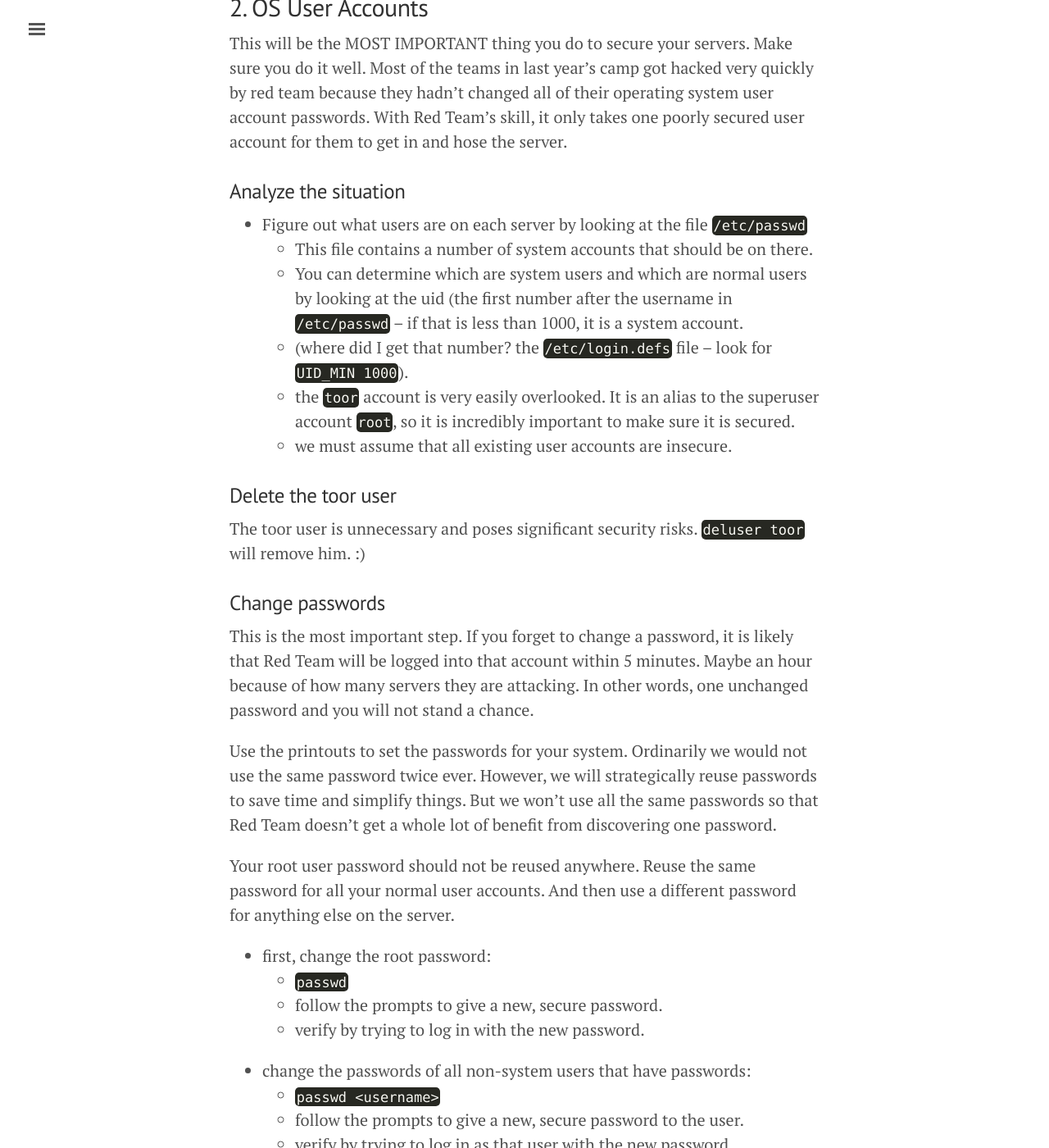
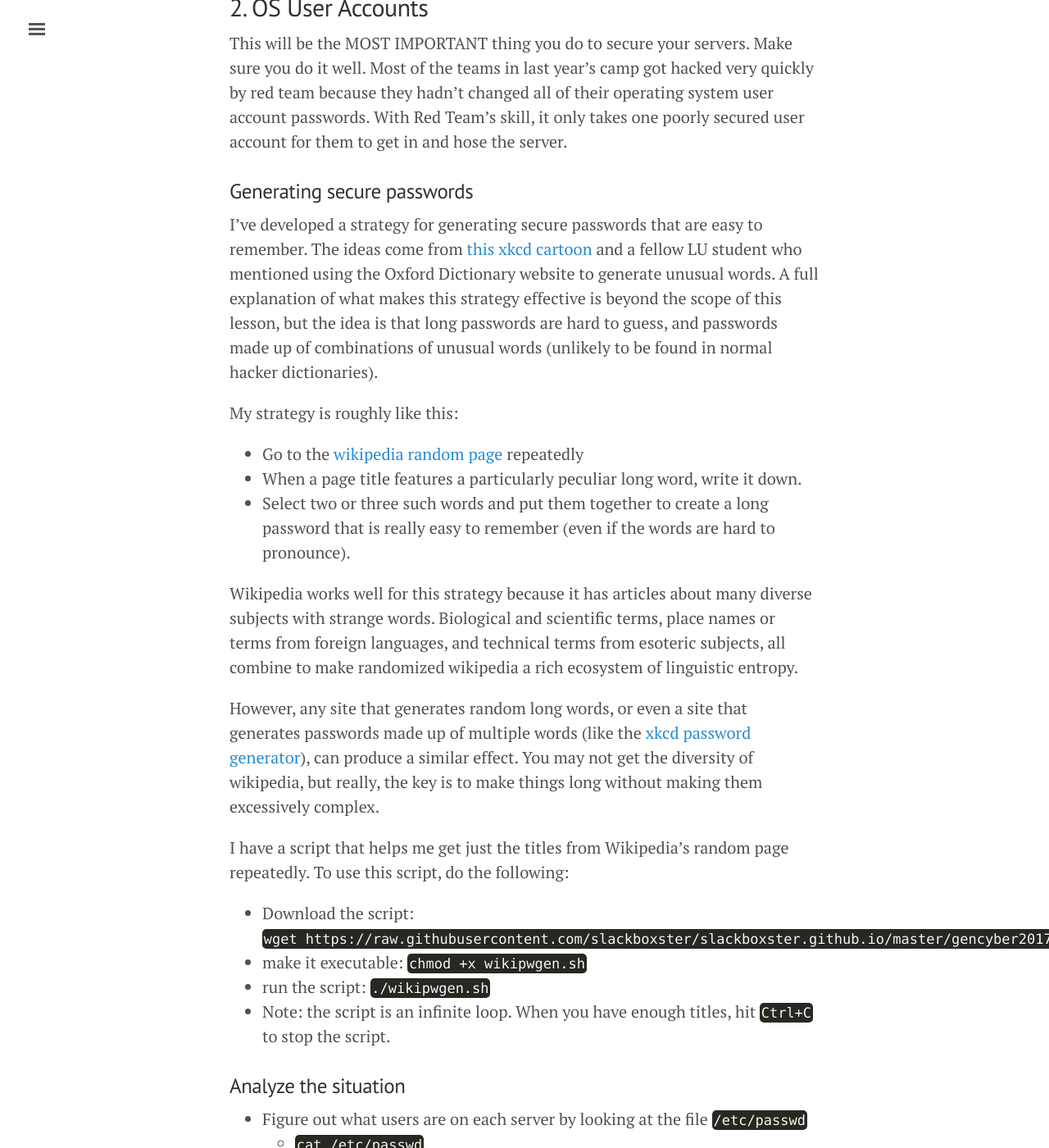
Before and after one commit to slackboxster/slackboxster.github.io, a Jekyll site: the page built from gencyber2017/lesson.md, in a window 1280 px wide and 1400 px high, scrolled down 5570 px. Shown: the whole window at 82% size. Built offline with Jekyll 4.4.1, drawn with Linux system fonts in a browser that asks for light colours; some of the changed text lies outside the part shown.

Commit message:
add back the aside on how I generate secure passwords.

```diff
--- a/gencyber2017/lesson.md
+++ b/gencyber2017/lesson.md
@@ -132,9 +132,30 @@ Once we've cleaned up the operating system, we can move on to the server itself.
 This will be the MOST IMPORTANT thing you do to secure your servers. Make sure you do it well. Most of the teams in last year's camp got hacked very quickly by red team because they hadn't changed all of their operating system user account passwords. With Red Team's skill, it only takes one poorly secured user account for them to get in and hose the server.
 
 
+### Generating secure passwords
+
+I've developed a strategy for generating secure passwords that are easy to remember. The ideas come from [this xkcd cartoon](https://xkcd.com/936/) and a fellow LU student who mentioned using the Oxford Dictionary website to generate unusual words. A full explanation of what makes this strategy effective is beyond the scope of this lesson, but the idea is that long passwords are hard to guess, and passwords made up of combinations of unusual words (unlikely to be found in normal hacker dictionaries).
+
+My strategy is roughly like this:
+* Go to the [wikipedia random page](https://en.wikipedia.org/wiki/Special:Random) repeatedly
+* When a page title features a particularly peculiar long word, write it down.
+* Select two or three such words and put them together to create a long password that is really easy to remember (even if the words are hard to pronounce).
+
+Wikipedia works well for this strategy because it has articles about many diverse subjects with strange words. Biological and scientific terms, place names or terms from foreign languages, and technical terms from esoteric subjects, all combine to make randomized wikipedia a rich ecosystem of linguistic entropy.
+
+However, any site that generates random long words, or even a site that generates passwords made up of multiple words (like the [xkcd password generator](com/20110811/xkcd-password-generator/)), can produce a similar effect. You may not get the diversity of wikipedia, but really, the key is to make things long without making them excessively complex.
+
+I have a script that helps me get just the titles from Wikipedia's random page repeatedly. To use this script, do the following:
+
+* Download the script: `wget https://raw.githubusercontent.com/slackboxster/slackboxster.github.io/master/gencyber2017/scripts/wikipwgen.sh`
+* make it executable: `chmod +x wikipwgen.sh`
+* run the script: `./wikipwgen.sh`
+* Note: the script is an infinite loop. When you have enough titles, hit `Ctrl+C` to stop the script.
+
 ### Analyze the situation
 
 * Figure out what users are on each server by looking at the file `/etc/passwd`
+    * `cat /etc/passwd`
 	* This file contains a number of system accounts that should be on there.
 	* You can determine which are system users and which are normal users by looking at the uid (the first number after the username in `/etc/passwd` -- if that is less than 1000, it is a system account.
 	* (where did I get that number? the `/etc/login.defs` file -- look for `UID_MIN 1000`).
@@ -143,7 +164,9 @@ This will be the MOST IMPORTANT thing you do to secure your servers. Make sure y
 
 ### Delete the toor user
 
-The toor user is unnecessary and poses significant security risks. `deluser toor` will remove him. :)
+The toor user is unnecessary and poses significant security risks.
+
+`deluser toor` should remove the toor user. However, the toor user is running a process - proftpd specifically. Thus we will address removing the toor user when we work on securing ftp.
 
 ### Change passwords
 
```
Also changed, not shown: other parts of gencyber2017/lesson.md (+1 -0 lines).
